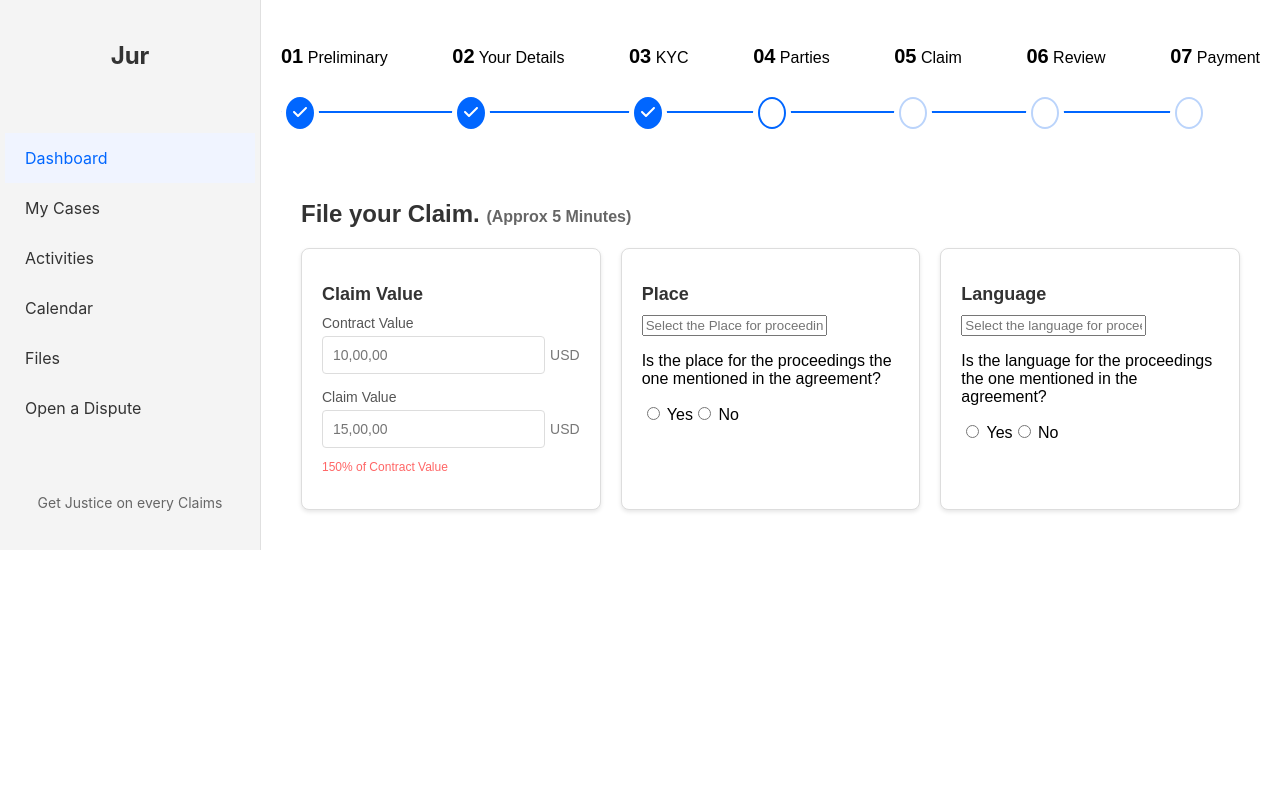
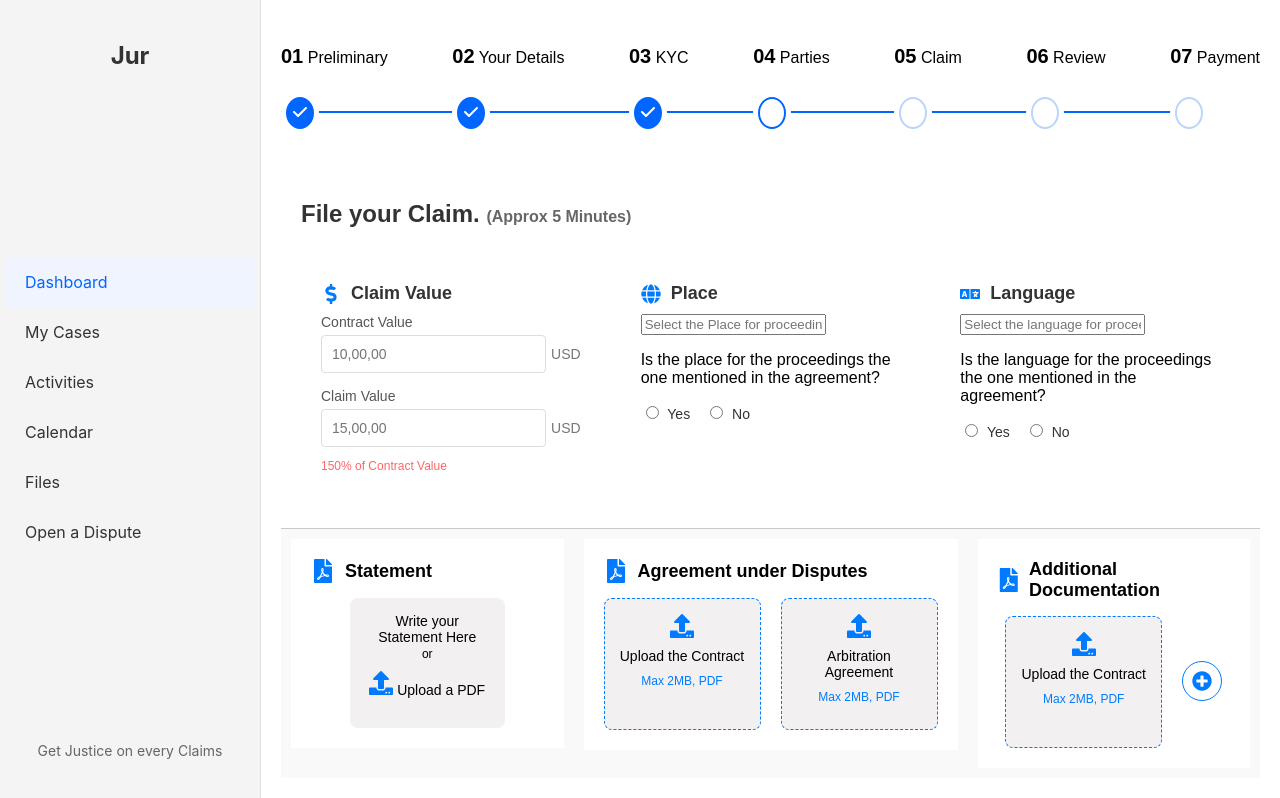
Before and after one commit to im-ayushjha/Rise11, a React (Create React App) app in the folder rise11/: page / in a window 1280 px wide. Built offline with nearby package versions, Linux system fonts and the light colour scheme.

Commit message:
create right bottom component

```diff
--- a/rise11/package.json
+++ b/rise11/package.json
@@ -9,6 +9,7 @@
     "cra-template": "1.2.0",
     "react": "^19.0.0",
     "react-dom": "^19.0.0",
+    "react-icons": "^5.4.0",
     "react-scripts": "5.0.1"
   },
   "scripts": {
--- a/rise11/src/components/DashboardContent.css
+++ b/rise11/src/components/DashboardContent.css
@@ -96,6 +96,9 @@ h2 {
   font-size: 18px;
   color: #333;
   margin-bottom: 10px;
+  display: flex;
+  align-items: center;
+  gap: 10px;
 }
 
 /* Form section styles */
@@ -103,15 +106,16 @@ h2 {
   display: flex;
   gap: 20px;
   margin-top: 20px;
+  flex-wrap: wrap;
 }
 
 .card {
   background-color: #fff;
-  border: 1px solid #ddd;
-  border-radius: 8px;
+  /* border: 1px solid #ddd; */
+  /* border-radius: 8px; */
   padding: 20px;
   flex: 1;
-  box-shadow: 0 2px 4px rgba(0, 0, 0, 0.1);
+  /* box-shadow: 0 2px 4px rgba(0, 0, 0, 0.1); */
 }
 
 .field {
@@ -148,3 +152,196 @@ h2 {
   font-size: 12px;
   color: #f66;
 }
+
+.options {
+  display: flex;
+  gap: 15px;
+}
+
+.options label {
+  font-size: 14px;
+  color: #333;
+}
+
+input[type="radio"] {
+  margin-right: 5px;
+}
+
+.icon {
+  font-size: 20px;
+  color: #007bff;
+}
+
+/* -------------------------------------------------------------------- */
+/* BottomSection.css */
+/* BottomSection.css */
+
+.bottom {
+  max-width: 100%;
+  margin: auto;
+  border-top: 1px solid #cec7c7;
+  /* padding: 20px; */
+}
+
+.bottom-section-container {
+  display: flex;
+  /* justify-content: space-between; */
+  align-items: flex-start;
+  padding: 10px;
+  background-color: #f9f9f9;
+  gap: 20px;
+  flex-wrap: wrap;
+}
+
+.section {
+  flex: 1;
+  /* max-width: 300px; */
+  background: white;
+  padding: 20px;
+  /* border: 1px solid #ddd; */
+  /* border-radius: 10px; */
+  /* box-shadow: 0px 4px 6px rgba(0, 0, 0, 0.1); */
+}
+
+.icon-header {
+  display: flex;
+  align-items: center;
+  /* justify-content: center; */
+  margin-bottom: 15px;
+  gap: 10px;
+}
+
+.section-icon {
+  font-size: 24px;
+  color: #007bff;
+}
+
+h3 {
+  font-size: 18px;
+  font-weight: bold;
+  margin: 0;
+}
+
+.upload-label1 {
+  width: 125px;
+  height: 100px;
+  display: flex;
+  flex-direction: column;
+  align-items: center;
+  cursor: pointer;
+  /* border: 1px dashed #007bff; */
+  padding: 15px;
+  border-radius: 8px;
+  background-color: #f2f0f0;
+  transition: all 0.3s;
+  gap: 10px;
+}
+
+.upload-label1:hover {
+  background-color: #f0f0f0;
+}
+
+.upload-label1 input {
+  display: none;
+}
+
+.upload-label1 p {
+  font-size: 14px;
+  margin: 0;
+}
+
+.upload-label {
+  width: 125px;
+  height: 100px;
+  display: flex;
+  flex-direction: column;
+  align-items: center;
+  cursor: pointer;
+  border: 1px dashed #007bff;
+  background-color: #f2f0f0;
+  padding: 15px;
+  border-radius: 8px;
+  transition: all 0.3s;
+  gap: 10px;
+}
+
+.upload-label:hover {
+  background-color: #f0f0f0;
+}
+
+.upload-label input {
+  display: none;
+}
+
+.upload-label p {
+  font-size: 14px;
+  margin: 0;
+}
+
+.upload-icon {
+  font-size: 24px;
+  color: #007bff;
+}
+
+.upload-container {
+  display: flex;
+  justify-content: center;
+  gap: 20px;
+}
+
+/* .upload-box {
+  width: 250px;
+  height: 150px;
+  display: flex;
+  flex-direction: column;
+  justify-content: center;
+  align-items: center;
+  border: 1px dashed #ccc;
+  border-radius: 8px;
+  padding: 10px;
+  cursor: pointer;
+  transition: all 0.3s;
+} */
+
+.upload-box:hover {
+  background-color: #f0f0f0;
+}
+
+.upload-box p {
+  font-size: 14px;
+  margin: 0;
+  text-align: center;
+}
+
+.upload-box span {
+  font-size: 12px;
+  color: #007bff;
+  text-align: center;
+}
+
+.add-more-btn {
+  width: 40px;
+  height: 40px;
+  border: 1px solid #007bff;
+  border-radius: 50%;
+  background-color: white;
+  font-size: 20px;
+  color: #007bff;
+  display: flex;
+  margin-top: 45px;
+  align-items: center;
+  justify-content: center;
+  cursor: pointer;
+  transition: all 0.3s;
+}
+
+.add-more-btn:hover {
+  background-color: #f0f0f0;
+}
+
+.uploaded-doc {
+  margin-bottom: 10px;
+  font-size: 14px;
+  color: #555;
+  text-align: left;
+}
--- a/rise11/src/components/DashboardContent.js
+++ b/rise11/src/components/DashboardContent.js
@@ -1,10 +1,34 @@
-import React from "react";
+import React, { useState } from "react";
 import "./DashboardContent.css";
 import { FontAwesomeIcon } from "@fortawesome/react-fontawesome";
 import { faCheck } from "@fortawesome/free-solid-svg-icons";
 import { text } from "@fortawesome/fontawesome-svg-core";
+import {
+  FaDollarSign,
+  FaGlobe,
+  FaLanguage,
+  FaFilePdf,
+  FaPlus,
+  FaPlusCircle,
+  FaUpload,
+} from "react-icons/fa";
 
 function DashboardContent() {
+  const [statementFile, setStatementFile] = useState(null);
+  const [contractFile, setContractFile] = useState(null);
+  const [arbitrationFile, setArbitrationFile] = useState(null);
+  const [additionalDocs, setAdditionalDocs] = useState([]);
+
+  const handleFileUpload = (e, type) => {
+    const file = e.target.files[0];
+    if (file) {
+      if (type === "statement") setStatementFile(file.name);
+      else if (type === "contract") setContractFile(file.name);
+      else if (type === "arbitration") setArbitrationFile(file.name);
+      else setAdditionalDocs((prevDocs) => [...prevDocs, file.name]);
+    }
+  };
+
   return (
     <div className="dashboard-content">
       <div className="progress-bar">
@@ -116,6 +140,8 @@ function DashboardContent() {
         </div>
       </div>
 
+      {/* ------------------------------------------------------------------------------*/}
+
       <div className="container">
         <h1>
           File your Claim. <span>(Approx 5 Minutes)</span>
@@ -123,7 +149,9 @@ function DashboardContent() {
         <div className="form-section">
           {/* Claim Value Section */}
           <div className="claim-value card">
-            <h2>Claim Value</h2>
+            <h2>
+              <FaDollarSign className="icon" /> Claim Value
+            </h2>
             <div className="field">
               <label>Contract Value</label>
               <div className="input-group">
@@ -143,7 +171,9 @@ function DashboardContent() {
 
           {/* Place Section */}
           <div className="place card">
-            <h2>Place</h2>
+            <h2>
+              <FaGlobe className="icon" /> Place
+            </h2>
             <input type="text" placeholder="Select the Place for proceedings" />
             <p>
               Is the place for the proceedings the one mentioned in the
@@ -161,7 +191,9 @@ function DashboardContent() {
 
           {/* Language Section */}
           <div className="language card">
-            <h2>Language</h2>
+            <h2>
+              <FaLanguage className="icon" /> Language
+            </h2>
             <input
               type="text"
               placeholder="Select the language for proceedings"
@@ -181,6 +213,108 @@ function DashboardContent() {
           </div>
         </div>
       </div>
+
+      {/* ------------------------------------------------------------------ */}
+
+      <div className="bottom">
+        <div className="bottom-section-container">
+          {/* Statement Section */}
+          <div className="section statement-section">
+            <div className="icon-header">
+              <FaFilePdf className="section-icon" />
+              <h3>Statement</h3>
+            </div>
+            <div className="upload-container">
+              <div className="upload-box">
+                <label className="upload-label1">
+                  <input
+                    type="file"
+                    accept=".pdf"
+                    onChange={(e) => handleFileUpload(e, "statement")}
+                  />
+                  {statementFile ? (
+                    <p>{statementFile}</p>
+                  ) : (
+                    <>
+                      <p>
+                        Write your Statement Here{" "}
+                        <span style={{ margin: 50, color: "black" }}>or</span>
+                      </p>
+                      <p>
+                        <FaUpload className="upload-icon" /> Upload a PDF
+                      </p>
+                    </>
+                  )}
+                </label>
+              </div>
+            </div>
+          </div>
+
+          {/* Agreement under Disputes Section */}
+          <div className="section">
+            <div className="icon-header">
+              <FaFilePdf className="section-icon" />
+              <h3>Agreement under Disputes</h3>
+            </div>
+            <div className="upload-container">
+              <div className="upload-box">
+                <label className="upload-label">
+                  <FaUpload className="upload-icon" />
+                  <p>{contractFile || "Upload the Contract"}</p>
+                  <span>Max 2MB, PDF</span>
+                  <input
+                    type="file"
+                    accept=".pdf"
+                    onChange={(e) => handleFileUpload(e, "contract")}
+                  />
+                </label>
+              </div>
+              <div className="upload-box">
+                <label className="upload-label">
+                  <FaUpload className="upload-icon" />
+                  <p>{arbitrationFile || "Arbitration Agreement"}</p>
+                  <span>Max 2MB, PDF</span>
+                  <input
+                    type="file"
+                    accept=".pdf"
+                    onChange={(e) => handleFileUpload(e, "arbitration")}
+                  />
+                </label>
+              </div>
+            </div>
+          </div>
+
+          {/* Additional Documentation Section */}
+          <div className="section">
+            <div className="icon-header">
+              <FaFilePdf className="section-icon" />
+              <h3>Additional Documentation</h3>
+            </div>
+            <div className="upload-container">
+              {additionalDocs.map((doc, index) => (
+                <div key={index} className="uploaded-doc">
+                  {doc}
+                </div>
+              ))}
+              <div className="upload-box">
+                <label className="upload-label">
+                  <FaUpload className="upload-icon" />
+                  <p>Upload the Contract</p>
+                  <span>Max 2MB, PDF</span>
+                  <input
+                    type="file"
+                    accept=".pdf"
+                    onChange={(e) => handleFileUpload(e, "additional")}
+                  />
+                </label>
+              </div>
+              <button className="add-more-btn">
+                <FaPlusCircle />
+              </button>
+            </div>
+          </div>
+        </div>
+      </div>
     </div>
   );
 }
```
Also changed, not shown: 1 other file (tests, documents, lock files or other folders).
